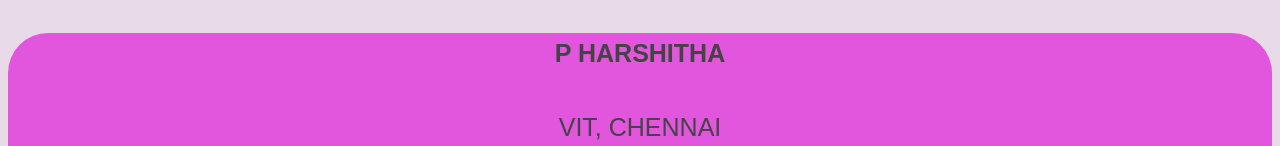
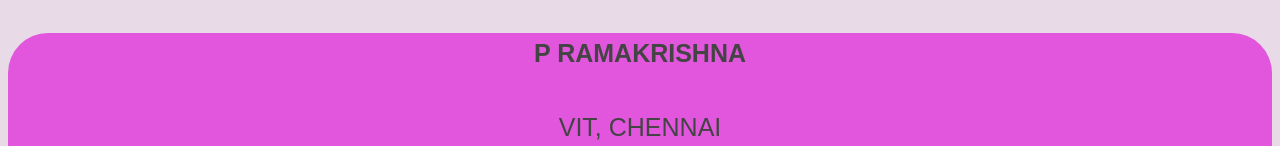
Before and after one commit to Ramakrishnapunamalli03/Mern_fullstack, a plain HTML site: page index.html in a window 1280 px wide. Shown: the top 146 px of the page. Drawn offline with Linux system fonts and the light colour scheme.

Commit message:
index.html

```diff
--- a/index.html
+++ b/index.html
@@ -80,7 +80,7 @@
 <body>
     <center>
     <div class="bun">
-          <h4>P HARSHITHA</h4>
+          <h4>P RAMAKRISHNA</h4>
          VIT, CHENNAI
         <br>Time: 11:30am -1:30 pm
     </center>
```
